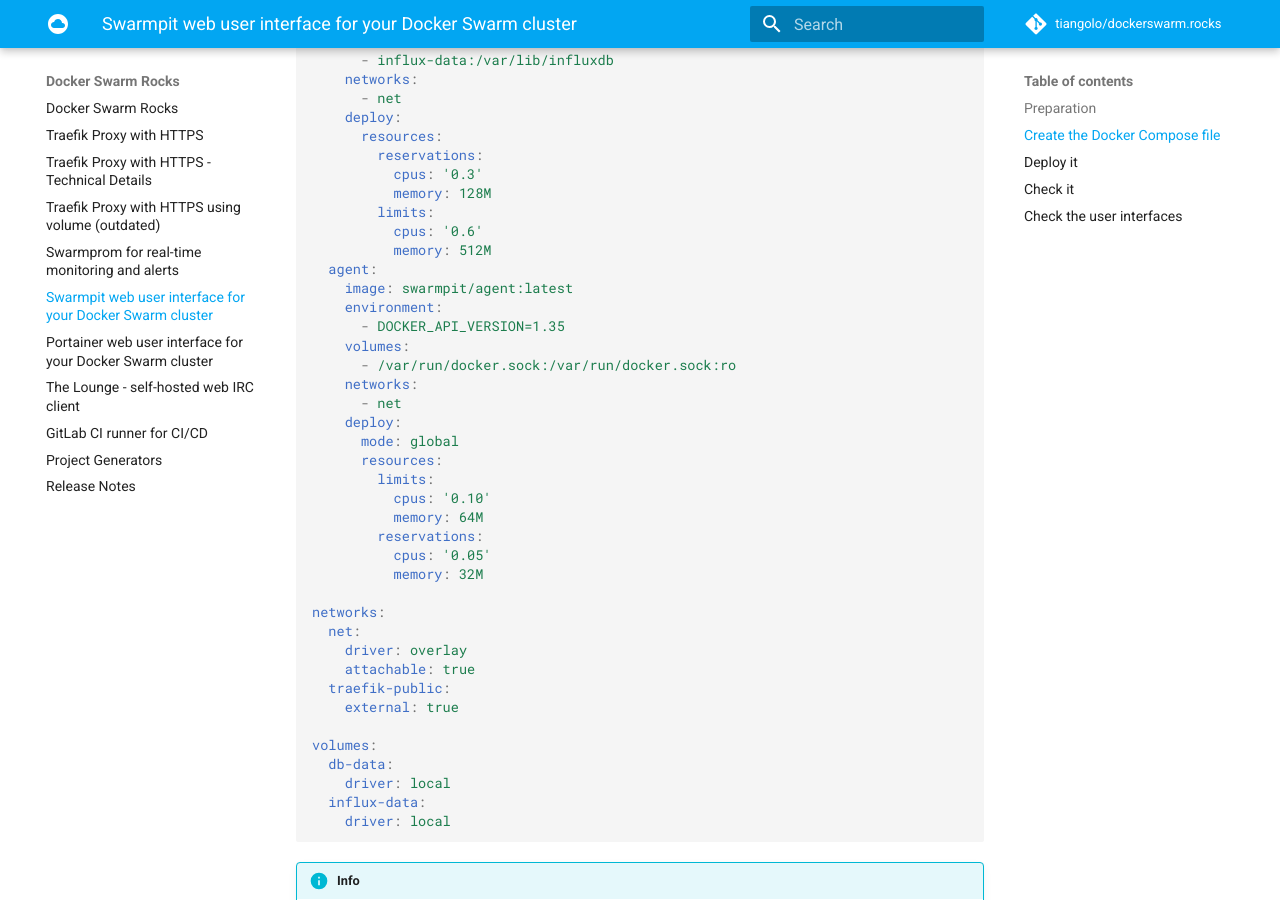
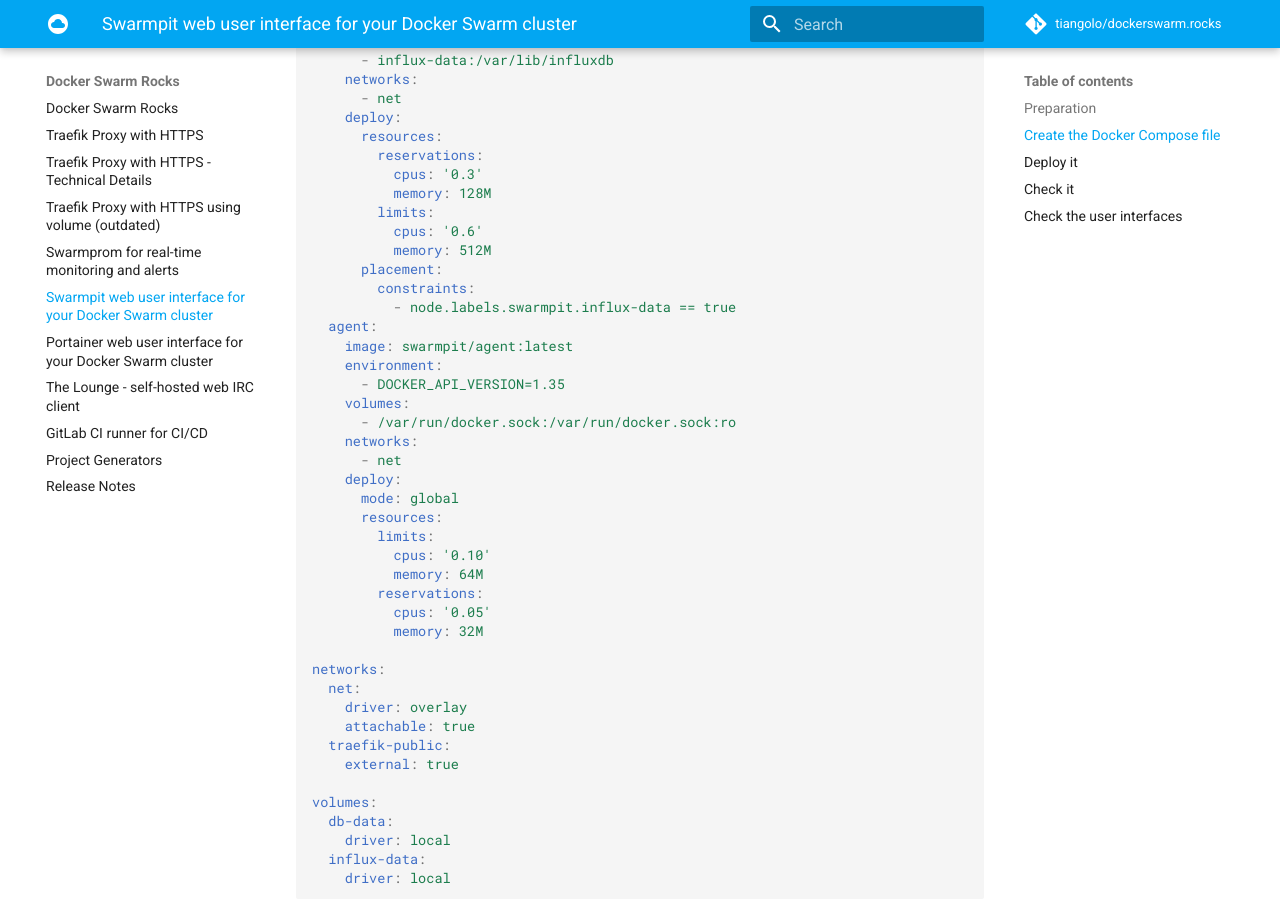
Before and after one commit to tiangolo/dockerswarm.rocks, an MkDocs documentation site: the page built from docs/swarmpit.md, in a window 1280 px wide and 900 px high, scrolled down 2970 px. Built offline with MkDocs 1.6.1 and Material for MkDocs 9.7.7, drawn with Linux system fonts in a browser that asks for light colours; comment, search, counter and statistics services are not loaded.

Commit message:
:wrench: Add placement constraint for Influx DB

```diff
--- a/docs/swarmpit.yml
+++ b/docs/swarmpit.yml
@@ -67,6 +67,9 @@
         limits:
           cpus: '0.6'
           memory: 512M
+      placement:
+        constraints:
+          - node.labels.swarmpit.influx-data == true
   agent:
     image: swarmpit/agent:latest
     environment:
```
